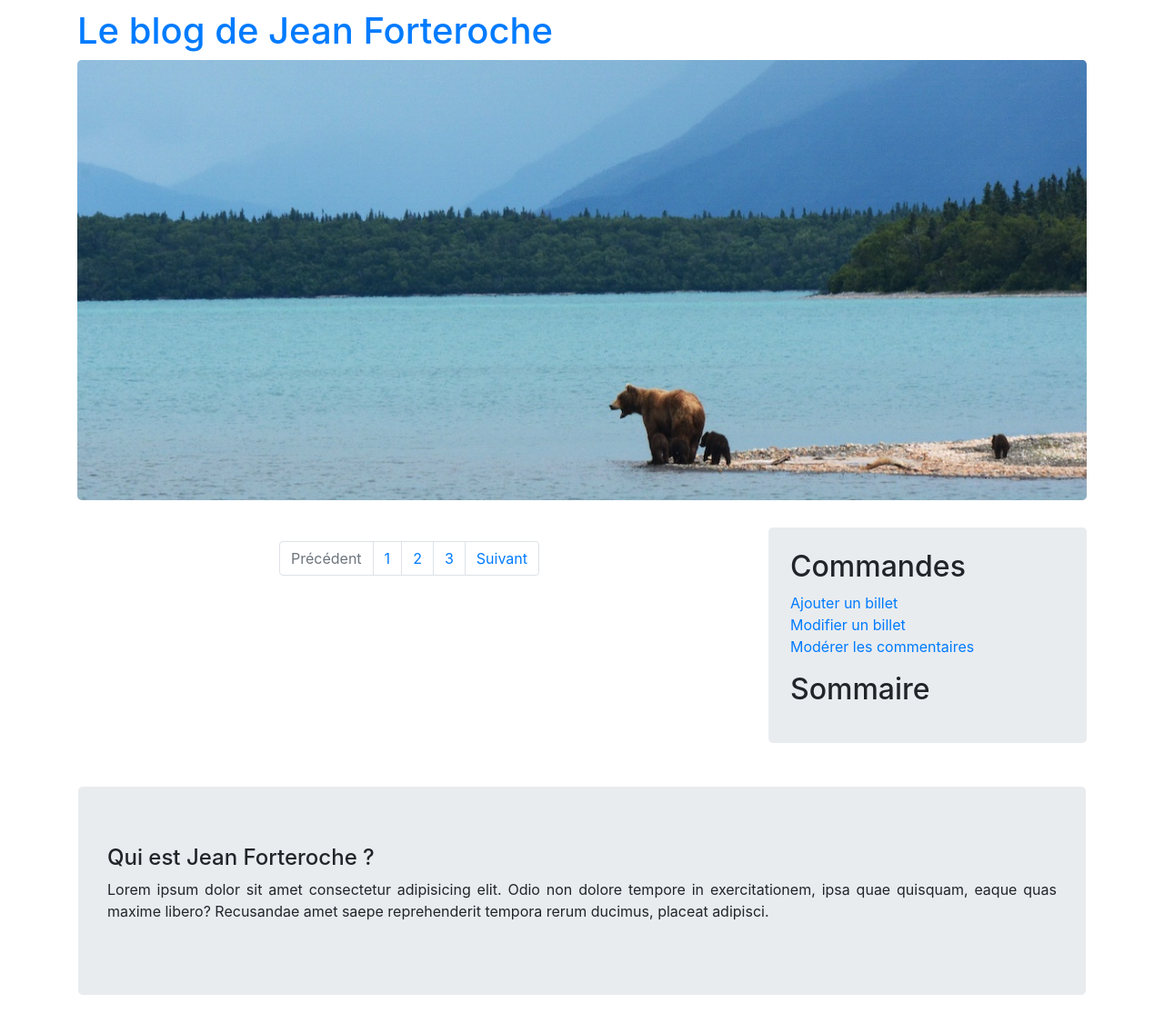
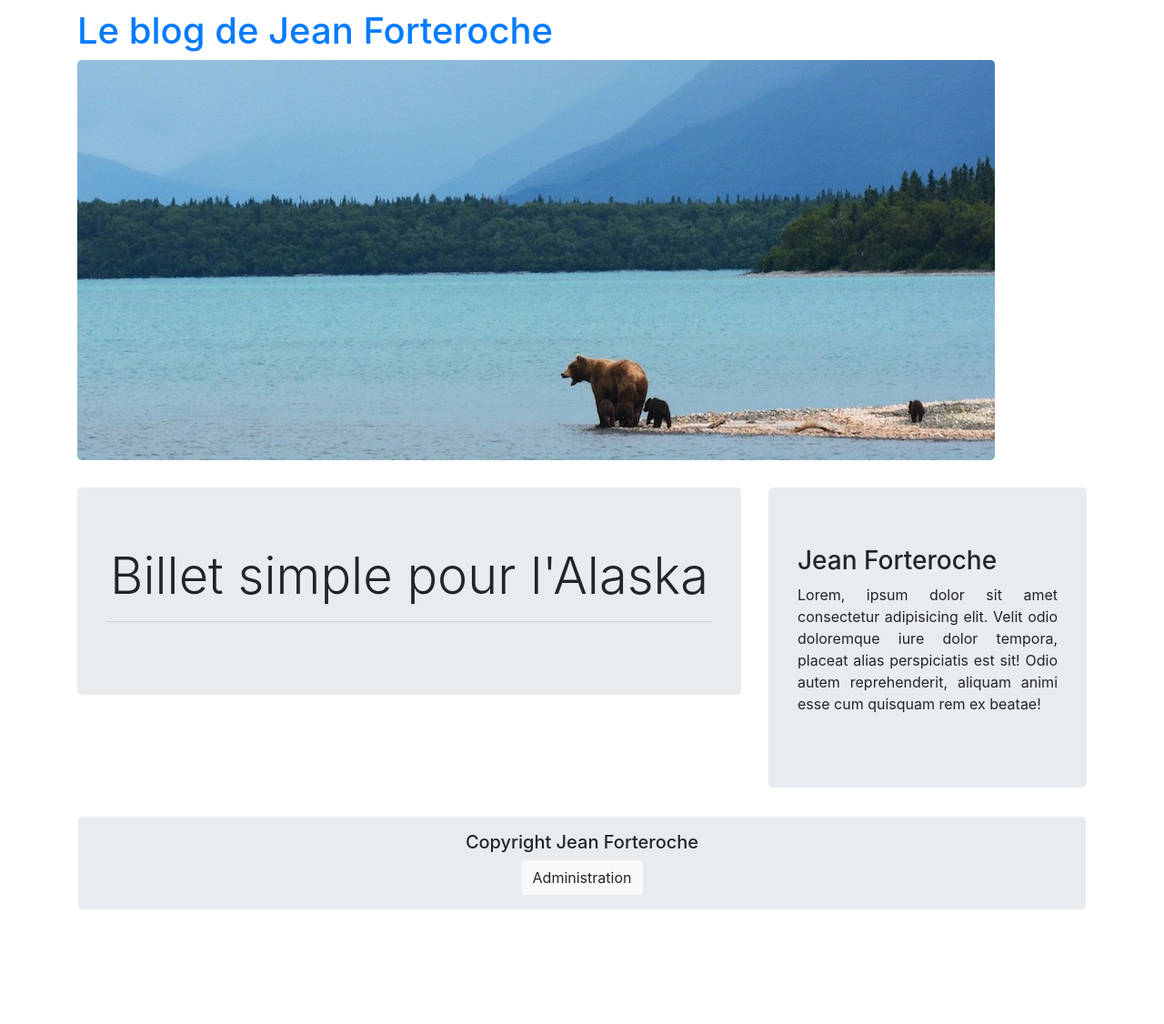
Before and after one commit to cgallitre/p4, a PHP site: page /backoffice/index in a window 1280 px wide. Shown: the whole page at 91% size. After the commit the page ends 1000 px from the top, so only its background shows below. Run offline with PHP 8.4, Linux system fonts and the light colour scheme; data that the repository does not hold is empty.

Commit message:
Backoffice et réorganisation des pages

```diff
--- a/Public/css/style.css
+++ b/Public/css/style.css
@@ -18,12 +18,6 @@ section{
     padding-top:30px;
 }
 
-
-#aside{
-    margin-bottom: 2rem;
-    border-radius: .3rem;
-}
-
 #main{
 
 }
@@ -31,7 +25,8 @@ section{
 #foot{
         margin-left: 1rem;
         margin-right: 1rem;
-        margin-top: 1rem;
+        margin-bottom: 1rem;
+        padding-top: 1rem;
         background-color: #e9ecef;
         border-radius: .3rem;
 
@@ -44,3 +39,8 @@ section{
 img{
     border-radius: .3rem;
 }
+
+#ajoutCommentaire
+{
+    margin-top : 4rem;
+}
--- a/Public/index.php
+++ b/Public/index.php
@@ -1,4 +1,6 @@
 <?php
+session_start();
+
 require '../vendor/autoload.php';
 use App\Framework\Router;
 
--- a/src/Controller/ControllerListComments.php
+++ b/src/Controller/ControllerComment.php
@@ -5,7 +5,7 @@ namespace App\Controller;
 use App\Model\Comment;
 use App\Framework\Controller;
 
-class ControllerListComments extends Controller
+class ControllerComment extends Controller
 {
     private $comment;
 
@@ -14,6 +14,7 @@ class ControllerListComments extends Controller
         $this->comment = new Comment();
     }
 
+    // list all comments
     public function index(){
         $comments = $this->comment->getListComments();
         $this->generateView([
@@ -21,7 +22,9 @@ class ControllerListComments extends Controller
             ]);
     }
 
+    // delete a comment
     public function delete(){
+        $this->checkConnection();
         $commentId = $this->request->getParameter("id");
         // delete post
         $this->comment->deleteComment($commentId);
--- a/src/Controller/ControllerPost.php
+++ b/src/Controller/ControllerPost.php
@@ -45,6 +45,8 @@ class ControllerPost extends Controller
 
     // form to add a post
     public function add(){
+
+        $this->checkConnection();
         if ($this->request->existParameter("title"))
         {
             $title = $this->request->getParameter("title");
@@ -65,6 +67,7 @@ class ControllerPost extends Controller
 
     // To view posts for update or delete
     public function manage(){
+        $this->checkConnection();
         $titlesPosts = $this->post->getTitlesPosts();
         $this->generateView([
             'titlesPosts' => $titlesPosts
@@ -73,6 +76,7 @@ class ControllerPost extends Controller
 
     public function update()
     {
+        $this->checkConnection();
         if ($this->request->existParameter("title"))
         {
             // Save modifications
@@ -105,11 +109,10 @@ class ControllerPost extends Controller
                 'post' => $post
                 ]);
         }
-
-
     }
 
     public function delete(){
+        $this->checkConnection();
         $postId = $this->request->getParameter("id");
         // delete post
         $this->post->deletePost($postId);
--- a/src/Framework/Controller.php
+++ b/src/Framework/Controller.php
@@ -38,4 +38,11 @@ abstract class Controller
         $view = new View($this->action, $classController);
         $view->generate($dataView);
     }
+
+    protected function checkConnection()
+        {
+            if (!(isset($_SESSION['auth']))) {
+                header('Location: /backoffice/index');
+         }
+    }
 }
--- a/src/Model/Comment.php
+++ b/src/Model/Comment.php
@@ -1,20 +1,27 @@
 <?php
 namespace App\Model;
 
-use DateTime;
+// use DateTime;
 use App\Framework\Model;
 
 class Comment extends Model
 {
     public function getComments($postId)
     {
-        $sql = 'SELECT id as id, created_at as date, author as author, content as content, status as status from comments WHERE postId= :postId';
+        $sql = 'SELECT id as id, created_at as date, author as author, content as content, status as status FROM comments WHERE postId= :postId';
         $comments = $this->executeRequest($sql, ['postId' => $postId]);
         return $comments;
     }
 
+    public function getListComments()
+    {
+        $sql = 'SELECT comments.id, comments.created_at as date, comments.author, comments.content, comments.postId, comments.status, posts.title FROM comments INNER JOIN posts ON posts.id = comments.postId ';
+        $Comments = $this->executeRequest($sql);
+        return $Comments;
+    }
+
     public function addComment($author, $content, $postId, $date, $status){
-        $sql = 'INSERT INTO comments (created_at, author, content, postId, status) values (:date, :author, :content, :postId, :status)';
+        $sql = 'INSERT INTO comments (created_at, author, content, postId, status) VALUES (:date, :author, :content, :postId, :status)';
         $this->executeRequest($sql, [
             'date' => $date,
             'author' => $author,
@@ -24,13 +31,6 @@ class Comment extends Model
         ]);
     }
 
-    public function getListComments()
-    {
-        $sql = 'SELECT comments.id, comments.created_at as date, comments.author, comments.content, comments.postId, comments.status, posts.title FROM comments INNER JOIN posts ON posts.id = comments.postId ';
-        $Comments = $this->executeRequest($sql);
-        return $Comments;
-    }
-
     public function deleteComment($commentId)
     {
         $sql= 'DELETE FROM comments WHERE id = :commentId';
--- a/src/View/ListComments/index.php
+++ b/src/View/Comment/index.php
@@ -14,12 +14,12 @@
         </tr>
         <?php foreach ($comments as $comment) : ?>
         <tr>
-            <td scope="row"><?= $this->clean($comment['date']) ?></td>
+            <td scope="row"><?= date('d/m/Y', strtotime($comment['date'])) ?></td>
             <td scope="row"><?= $this->clean($comment['title']) ?></td>
             <td width="70%"><?= $this->clean($comment['content']) ?></td>
             <td scope="row"><?= $this->clean($comment['author']) ?></td>
             <td scope="row"><?= $this->clean($comment['status']) ?></td>
-            <td><a href="listcomments/delete/<?= $this->clean($comment['id']) ?>"><button class="btn btn-primary">Supprimer</button></a></td>
+            <td><a href="comment/delete/<?= $this->clean($comment['id']) ?>"><button class="btn btn-primary">Supprimer</button></a></td>
         </tr>
         <?php endforeach ?>
     </table>
--- a/src/View/Post/add.php
+++ b/src/View/Post/add.php
@@ -3,7 +3,7 @@
 <div class="col-md-12" id="main">
     <!-- main content -->
     <h2>Ajouter un billet</h2>
-        <form action="post/add" method="post">
+        <form action="post/add" method="post" class="jumbotron">
             <div class="form-group">
                 <label for="title">Titre du chapitre</label>
                 <input type="text" id="title" name="title" class="form-control" required>
@@ -18,6 +18,4 @@
             </div>
             <button class="btn btn-dark" type="submit">Ajouter</button>
         </form>
-
-        <form>
 </div>
--- a/src/View/Post/index.php
+++ b/src/View/Post/index.php
@@ -1,52 +1,29 @@
 <?php $this->title = "Le blog de Jean Forteroche" ?>
 
 <div class="col-md-8" id="main">
+
     <!-- main content -->
-    <?php foreach ($posts as $post) : ?>
+
+
     <article class="jumbotron">
         <header>
-            <h3 class="display-4"><?= $this->clean($post['title']) ?></h3>
-            <hr class="my-4">
-            <time>Publié le <?= date('d-m-Y', strtotime($post['date'])) ?></time>
+            <h2 class="display-4 text-center">Billet simple pour l'Alaska</h2>
         </header>
-        <p><?= $this->clean($post['content']) ?></p>
-        <p class="lead"><a class="btn btn-dark" href="/post/view/<?= $this->clean($post['id']) ?>" role="button">Lire
-                la suite...</a></p>
+        <hr>
+        <?php foreach ($posts as $post) : ?>
+            <a href="/post/view/<?= $this->clean($post['id']) ?>">
+                <h4><?= $this->clean($post['title']) ?></h4>
+            </a>
+        <?php endforeach; ?>
     </article>
 
-    <?php endforeach; ?>
-
-    <!-- Pagination -->
-    <nav aria-label="Navigation dans les articles">
-        <ul class="pagination justify-content-center">
-            <li class="page-item disabled"><a class="page-link" href="#">Précédent</a></li>
-            <li class="page-item"><a class="page-link" href="#">1</a></li>
-            <li class="page-item"><a class="page-link" href="#">2</a></li>
-            <li class="page-item"><a class="page-link" href="#">3</a></li>
-            <li class="page-item"><a class="page-link" href="#">Suivant</a></li>
-        </ul>
-    </nav>
 </div>
 <!-- aside -->
 <div class="col-md-4">
-    <div class="bg-grey p-4" id="aside">
+    <div class="jumbotron" id="aside">
         <div>
-            <!-- En fonction de la session utilisateur -->
-            <h2>Commandes</h2>
-            <ul class="list-unstyled">
-                <li><a href="/post/add">Ajouter un billet</a></li>
-                <li><a href="/post/manage">Modifier un billet</a></li>
-                <li><a href="/listComments/index">Modérer les commentaires</a></li>
-            </ul>
-            <!-- Fin session utilisateur -->
-            <h2>Sommaire</h2>
-            <ul class="list-unstyled">
-                <?php foreach ($titlesPosts as $titlePost) : ?>
-                   <a href="/post/index/<?= $this->clean($titlePost['id']) ?>">
-                        <li><?= $this->clean($titlePost['title']) ?></li>
-                    </a>
-                <?php endforeach ?>
-            </ul>
+            <h3>Jean Forteroche</h3>
+            <p>Lorem, ipsum dolor sit amet consectetur adipisicing elit. Velit odio doloremque iure dolor tempora, placeat alias perspiciatis est sit! Odio autem reprehenderit, aliquam animi esse cum quisquam rem ex beatae!</p>
         </div>
     </div>
 </div>
--- a/src/View/Post/update.php
+++ b/src/View/Post/update.php
@@ -3,7 +3,7 @@
 <div class="col-md-12" id="main">
     <!-- main content -->
     <h2>Modifier un billet</h2>
-        <form action="post/update" method="post">
+        <form action="post/update" method="post" class="jumbotron">
             <input type="hidden" id="id" name="id" value="<?= $post['id'] ?>">
             <div class="form-group">
                 <label for="title">Titre du chapitre</label>
--- a/src/View/template.php
+++ b/src/View/template.php
@@ -16,18 +16,19 @@
     <div class="container">
         <header class="row">
             <div class="col" id="head">
-                <a href="index.php"><h1><?= $title ?></h1></a>
-                <img src="img/entete.jpg" class="img-fluid" alt="Illustration du blog de Jean">
+                <a href="/"><h1><?= $title ?></h1></a>
+                <img src="img/entete.jpg" class="img-fluid" alt="Illustration du livre de Jean Forteroche">
             </div>
         </header>
         <section class="row">
             <?= $content ?>
         </section>
         <footer class="row">
-            <div class="col jumbotron" id="foot">
-                <h4>Qui est Jean Forteroche ?</h4>
-                <p>
-                    Lorem ipsum dolor sit amet consectetur adipisicing elit. Odio non dolore tempore in exercitationem, ipsa quae quisquam, eaque quas maxime libero? Recusandae amet saepe reprehenderit tempora rerum ducimus, placeat adipisci.
+            <div class="col" id="foot">
+                <h5 class="text-center">Copyright Jean Forteroche</h5>
+                <p class="text-center">
+                    <a href="backoffice/index"><button type="button" class="btn btn-light">Administration</button>
+                    </a>
                 </p>
             </div>
         </footer>
```
Also changed, not shown: src/Controller/ControllerBackoffice.php (added, +45 -0 lines), src/Model/Login.php (added, +14 -0 lines), src/View/Backoffice/dashboard.php (added, +19 -0 lines), src/View/Backoffice/index.php (added, +19 -0 lines), src/View/Post/view.php (+8 -11 lines), Public/img/entete.jpg.
